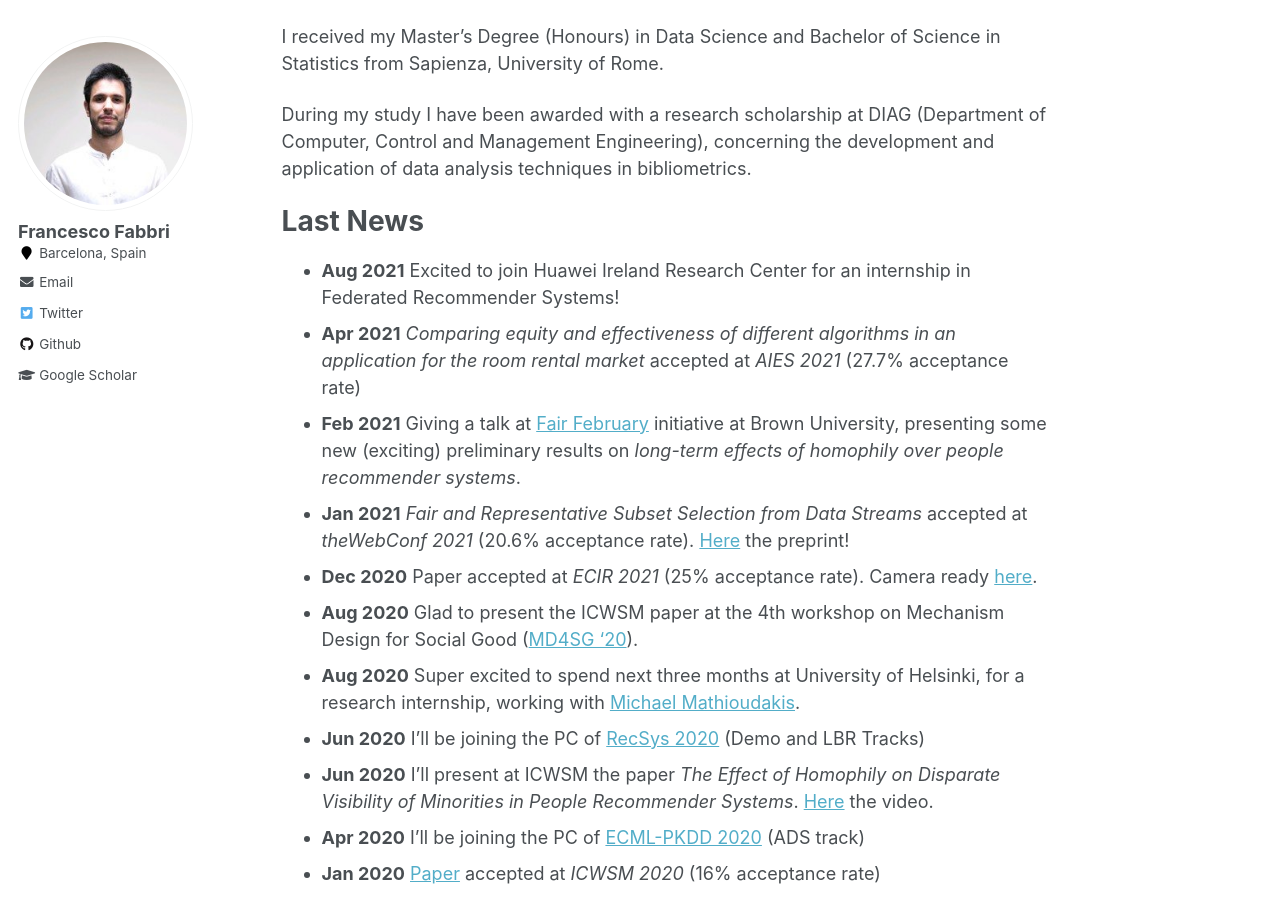
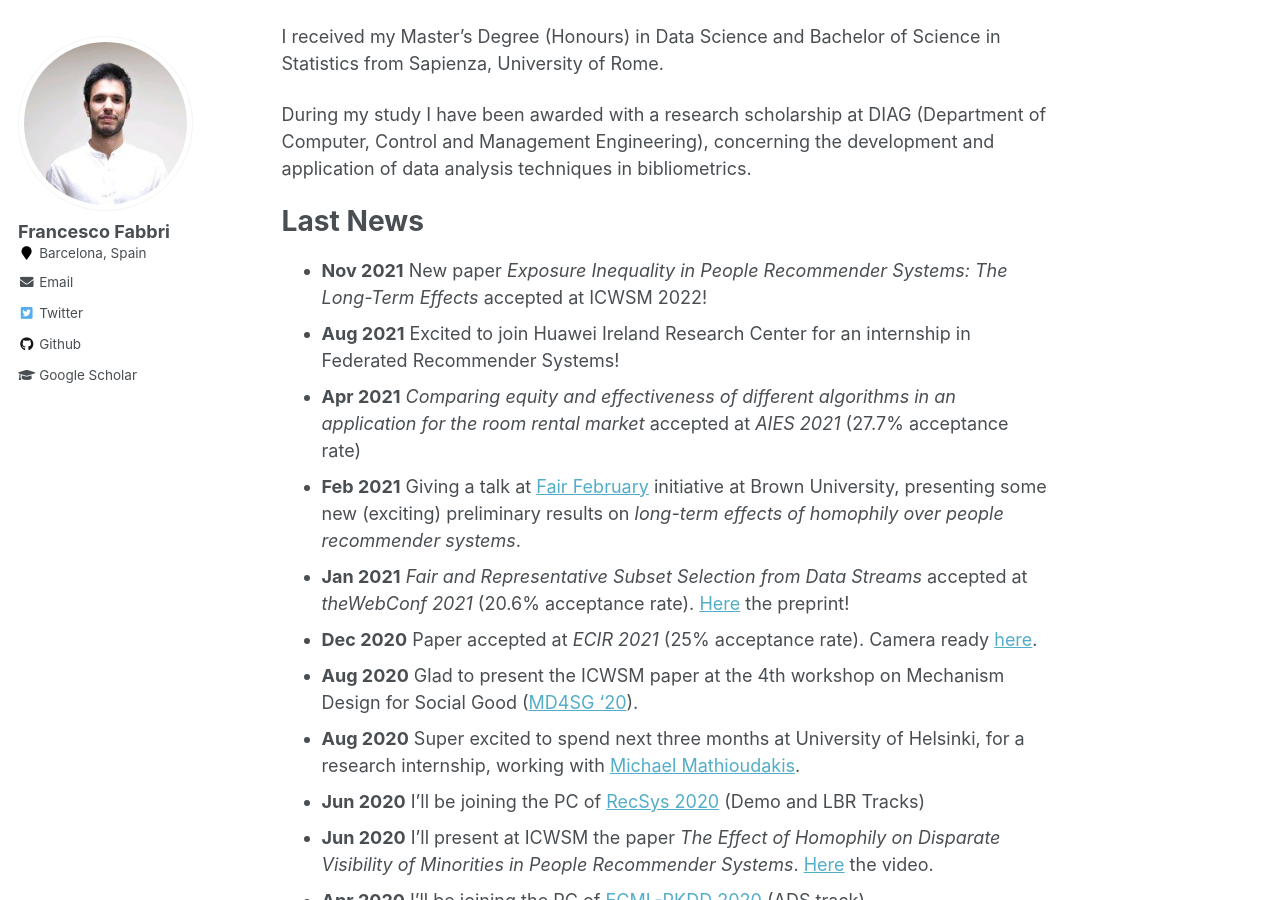
Before and after one commit to FraFabbri/frafabbri.github.io, a Jekyll site: the page built from _pages/about.md, in a window 1280 px wide and 900 px high, scrolled down 381 px. Built offline with Jekyll 4.4.1, drawn with Linux system fonts in a browser that asks for light colours.

Commit message:
2022-news

```diff
--- a/_pages/about.md
+++ b/_pages/about.md
@@ -22,7 +22,7 @@ During my study I have been awarded with a research scholarship at DIAG (Departm
 
 Last News
 ======
-
+* **Nov 2021** New paper *Exposure Inequality in People Recommender Systems: The Long-Term Effects* accepted at ICWSM 2022!
 * **Aug 2021** Excited to join Huawei Ireland Research Center for an internship in Federated Recommender Systems!
 * **Apr 2021** *Comparing equity and effectiveness of different algorithms in an application for the room rental market* accepted at *AIES 2021* (27.7% acceptance rate)
 * **Feb 2021** Giving a talk at [Fair February](https://events.brown.edu/dsi/view/event/event_id/199275) initiative at Brown University, presenting some new (exciting) preliminary results on *long-term effects of homophily over people recommender systems*.
```
